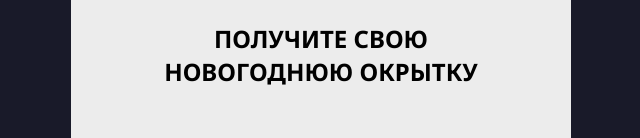
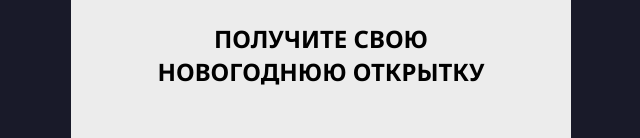
Before and after one commit to dychkos/christmasPaty, a plain HTML site: page index.html in a window 1280 px wide. Shown: the part 228-366 px from the top of the page, without its empty margins (319-959 px from the left). Drawn offline with Linux system fonts and the light colour scheme.

Commit message:
fix titlte

```diff
--- a/index.html
+++ b/index.html
@@ -20,7 +20,7 @@
 
                 <div class="content__body">
                     <div class="content__title"><h1>ПОЛУЧИТЕ СВОЮ <br>
-                        НОВОГОДНЮЮ ОКРЫТКУ</h1></div>
+                        НОВОГОДНЮЮ ОТКРЫТКУ</h1></div>
                     <form action="" class="postcard">
                         <input type="text" class="inp" minlength="3" maxlength="15" placeholder="Введите ваше имя" required>
                         <input type="submit" id="send" class="btn" value="ПОЛУЧИТЬ">
```
